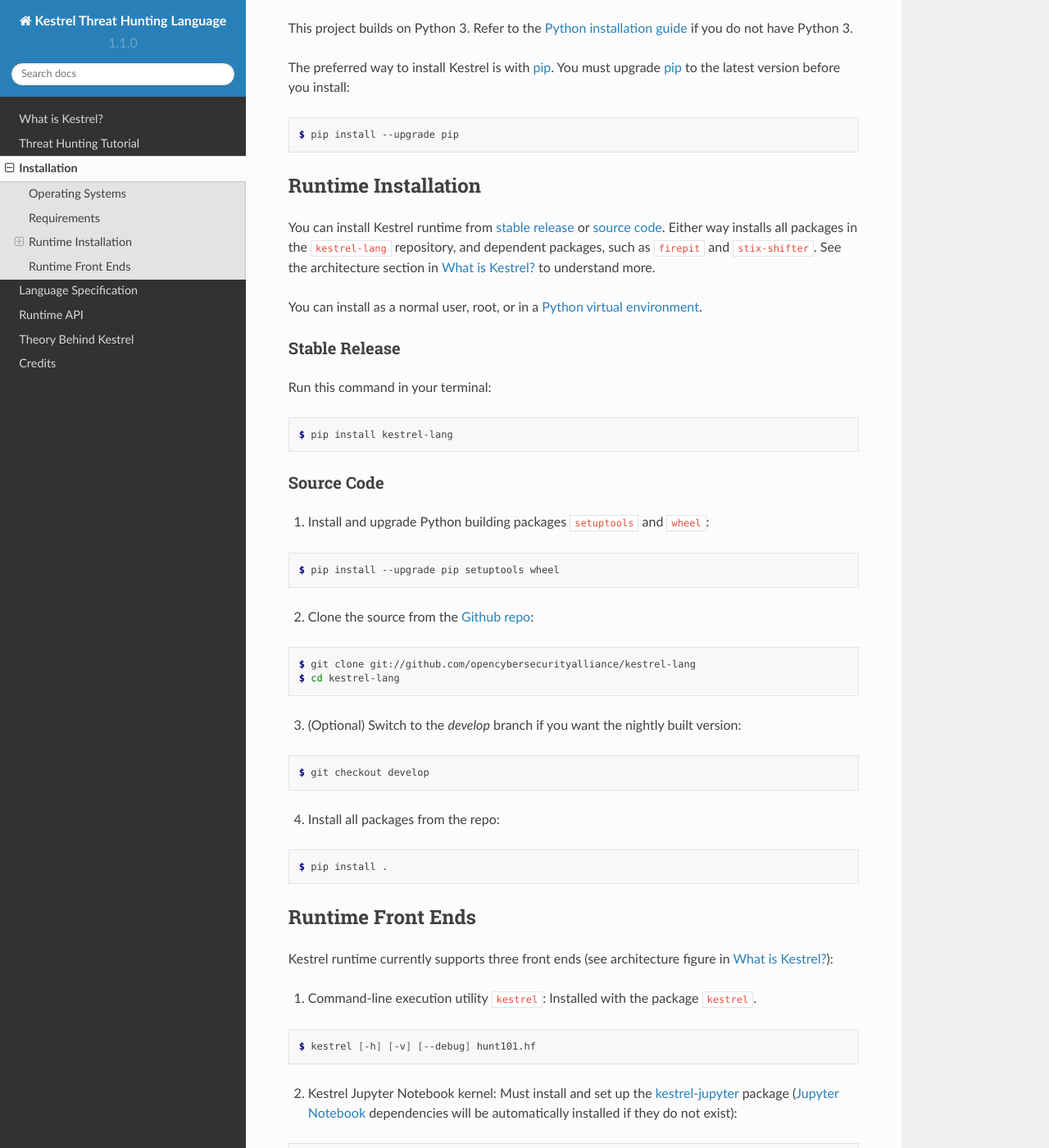
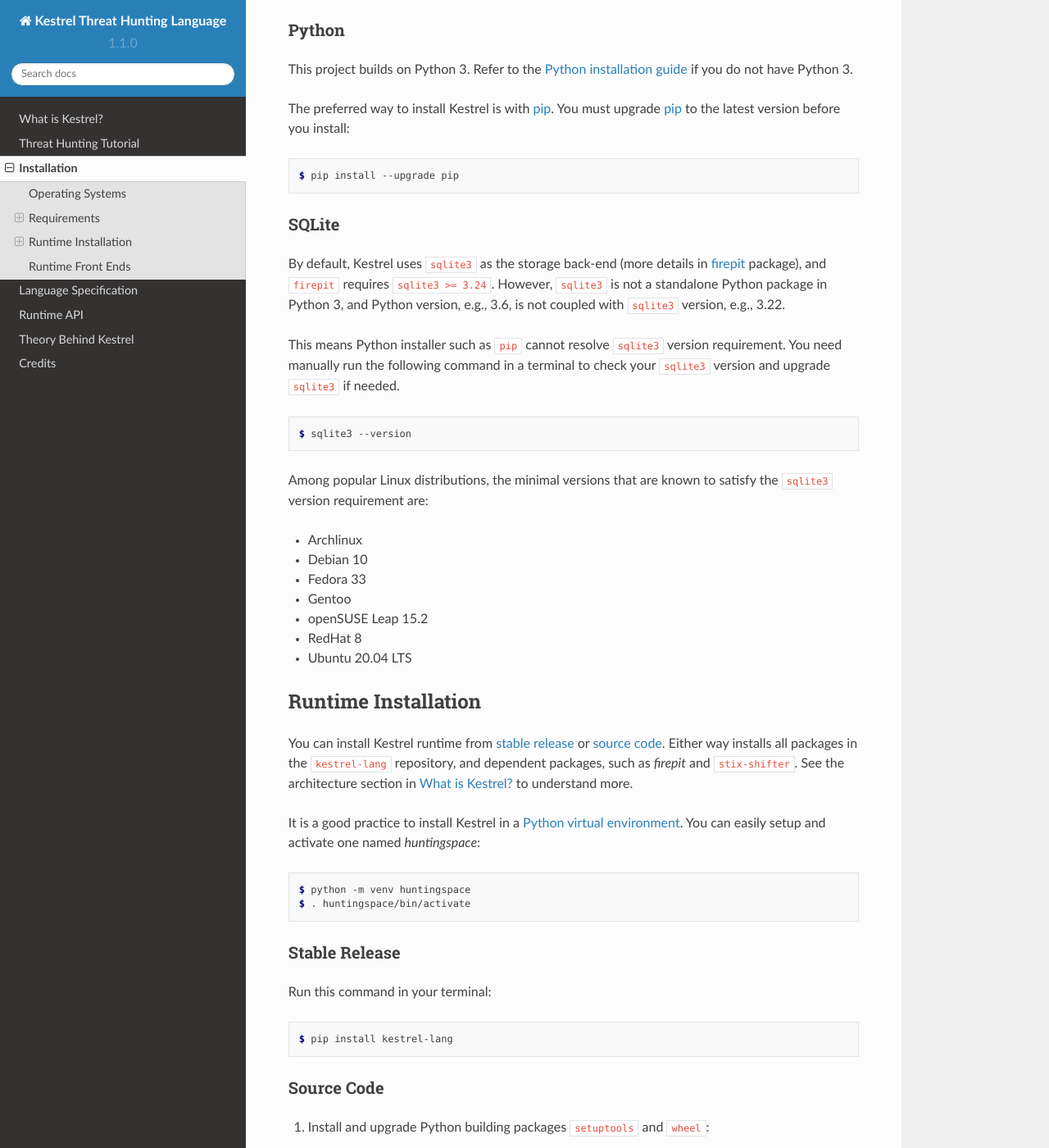
Before and after one commit to opencybersecurityalliance/kestrel-lang, a Sphinx documentation site: the page built from docs/installation.rst, in a window 1280 px wide and 1400 px high, scrolled down 345 px. Shown: the whole window at 82% size. Built offline with Sphinx 7.4.7 and the Read the Docs theme 2.0.0, drawn with Linux system fonts in a browser that asks for light colours.

Commit message:
install doc update with sqlite3 requirement

```diff
--- a/docs/installation.rst
+++ b/docs/installation.rst
@@ -13,6 +13,9 @@
 Requirements
 ============
 
+Python
+------
+
 This project builds on Python 3. Refer to the `Python installation guide`_ if you do not have Python 3.
 
 The preferred way to install Kestrel is with `pip`_. You must upgrade `pip`_ to the latest version before you install:
@@ -21,15 +24,48 @@
 
     $ pip install --upgrade pip
 
+SQLite
+------
+
+By default, Kestrel uses ``sqlite3`` as the storage back-end (more details in
+`firepit`_ package), and ``firepit`` requires ``sqlite3 >= 3.24``. However,
+``sqlite3`` is not a standalone Python package in Python 3, and Python version,
+e.g., 3.6, is not coupled with ``sqlite3`` version, e.g., 3.22.
+
+This means Python installer such as ``pip`` cannot resolve ``sqlite3`` version
+requirement. You need manually run the following command in a terminal to check
+your ``sqlite3`` version and upgrade ``sqlite3`` if needed.
+
+.. code-block:: console
+
+    $ sqlite3 --version
+
+Among popular Linux distributions, the minimal versions that are known to
+satisfy the ``sqlite3`` version requirement are:
+
+- Archlinux
+- Debian 10
+- Fedora 33
+- Gentoo
+- openSUSE Leap 15.2
+- RedHat 8
+- Ubuntu 20.04 LTS
+
 Runtime Installation
 ====================
 
 You can install Kestrel runtime from `stable release`_ or `source code`_.
 Either way installs all packages in the ``kestrel-lang`` repository, and
-dependent packages, such as ``firepit`` and ``stix-shifter``. See the
+dependent packages, such as `firepit` and ``stix-shifter``. See the
 architecture section in :doc:`overview` to understand more.
 
-You can install as a normal user, root, or in a `Python virtual environment`_.
+It is a good practice to install Kestrel in a `Python virtual environment`_.
+You can easily setup and activate one named *huntingspace*:
+
+.. code-block:: console
+
+    $ python -m venv huntingspace
+    $ . huntingspace/bin/activate
 
 Stable Release
 --------------
@@ -102,3 +138,4 @@
 .. _kestrel-jupyter: http://github.com/opencybersecurityalliance/kestrel-jupyter
 .. _Jupyter Notebook: https://jupyter.org/
 .. _magic command: https://ipython.readthedocs.io/en/stable/interactive/magics.html
+.. _firepit: https://github.com/opencybersecurityalliance/firepit
```
